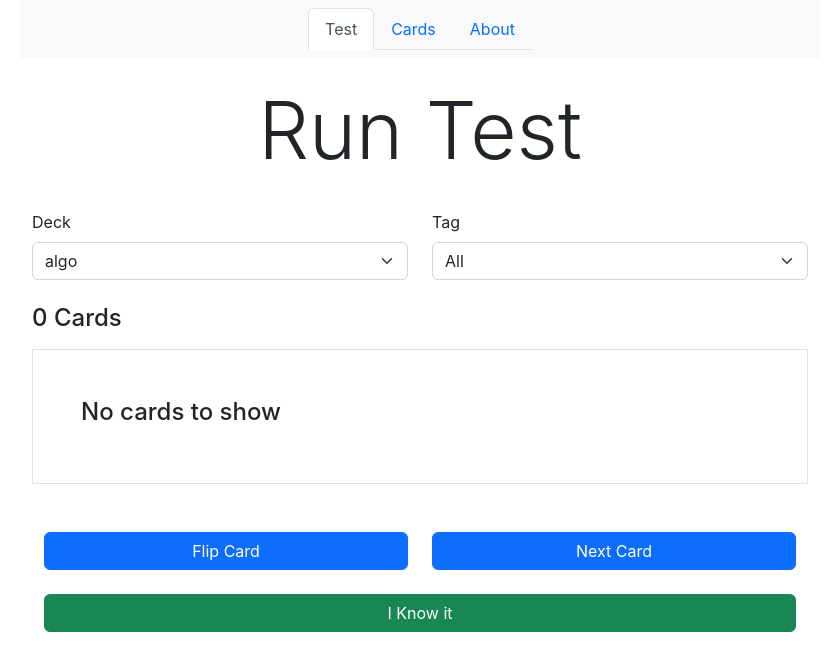
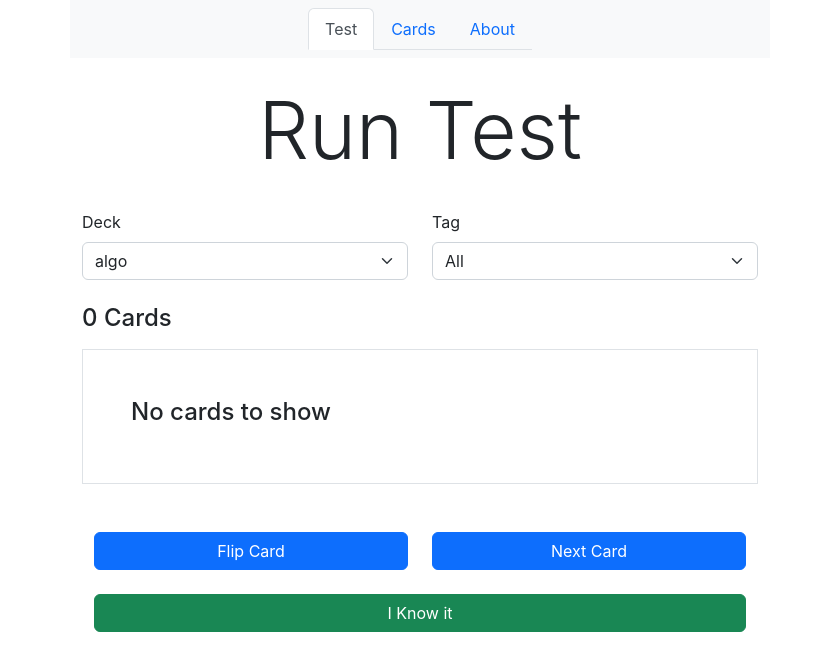
Before and after one commit to Git-Jake-Hill/flashcard-app, a React (Create React App) app in the folder frontend/: page / in a window 1280 px wide. Shown: the top 670 px of the page, without its empty margins (220-1059 px from the left). Built offline with nearby package versions, Linux system fonts and the light colour scheme; no server answers.

Commit message:
reduced max width to 700px

```diff
--- a/frontend/src/index.css
+++ b/frontend/src/index.css
@@ -1,5 +1,5 @@
 .App {
-    max-width: 800px;
+    max-width: 700px;
     margin-left: auto;
     margin-right: auto;
 }
```
